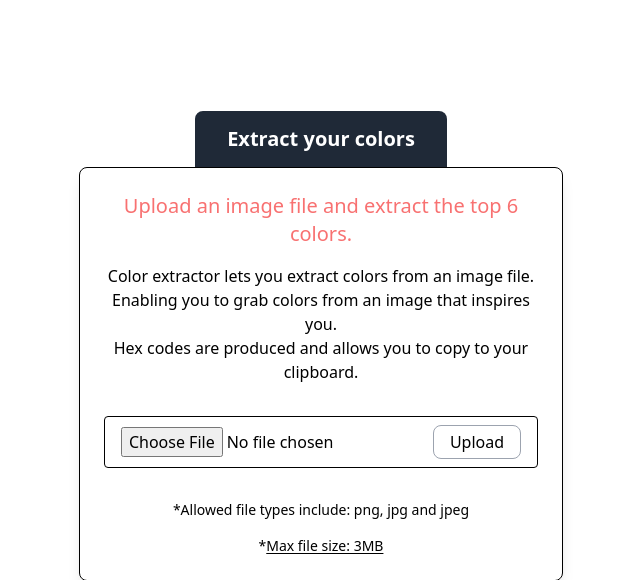
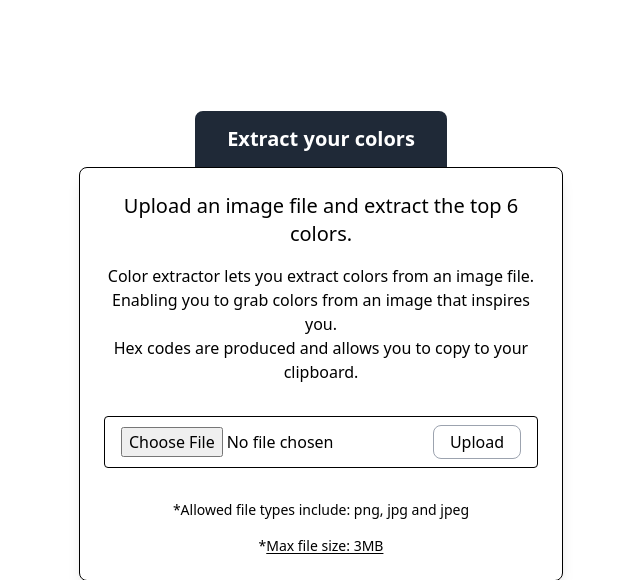
Before and after one commit to theronj60/project-red-rock, a Flask app: page / in a window 1280 px wide. Shown: the top 580 px of the page, without its empty margins (319-959 px from the left). Run offline with Flask 2, Linux system fonts and the light colour scheme; style sheets or scripts are compiled from the project's sources; some libraries are stand-ins or nearby versions.

Commit message:
still working on it

```diff
--- a/templates/index.html
+++ b/templates/index.html
@@ -16,7 +16,7 @@
 				<a href="/" class="px-8 py-4 cursor-pointer">Extract your colors</a>
 			</h1>
 			<div class="flex flex-col w-full md:w-min mx-4 items-center justify-center space-y-4 border border-black shadow-lg rounded-lg p-6">
-				<h4 class="text-xl text-center justify-self-start text-red-400">
+				<h4 class="text-xl text-center justify-self-start">
 					Upload an image file and extract the top 6 colors.
 				</h4>
 				<div class="flex flex-col items-center text-md pb-4">
```
